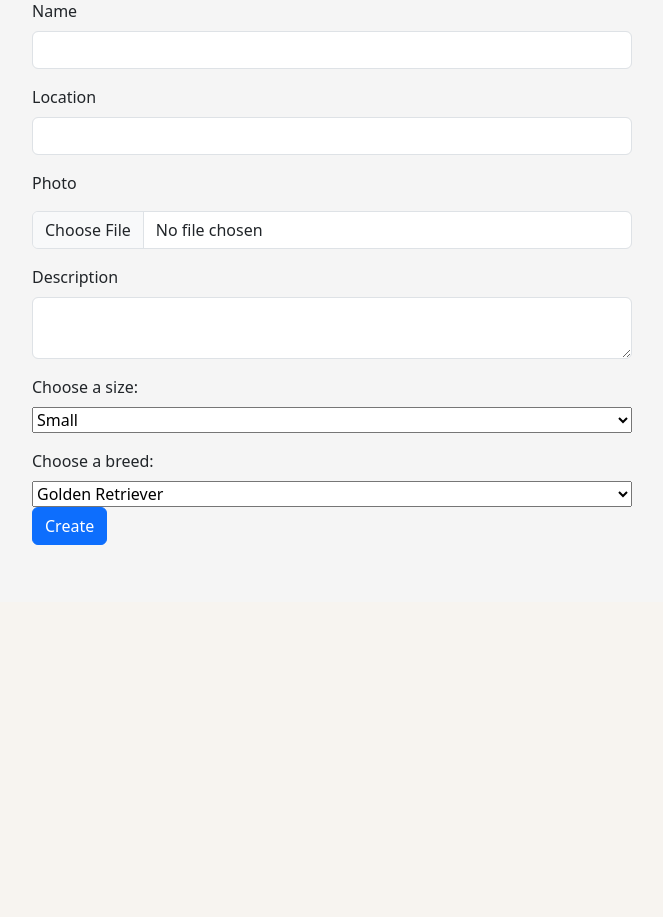
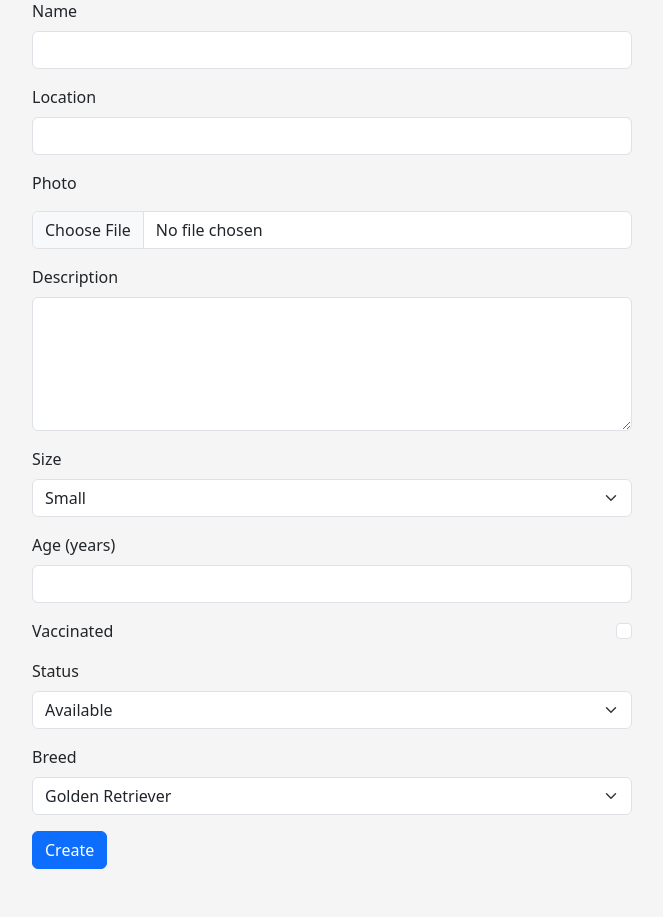
Before and after one commit to knsdev/animal_adoption, a PHP site: page /animal_create.php in a window 1280 px wide. Shown: the part 198-1115 px from the top of the page, without its empty margins (50-713 px from the left). Before the commit the page ends 743 px from the top, so only its background shows below. Run offline with PHP 8.4, Linux system fonts and the light colour scheme; the visitor is signed in with stand-in values (Sample User, id 1); data comes from the database, SQL or seed files in the repository; some web fonts are replaced.

Commit message:
Update animal_create form and add age, status inputs

```diff
--- a/website/animal_create.php
+++ b/website/animal_create.php
@@ -21,17 +21,9 @@ if (isset($_POST['create'])) {
   $picture = image_file_upload($_FILES['picture'], PICTURE_FOLDER_NAME);
   $_POST['picture'] = $picture[0];
 
-  switch ($picture[1]) {
-    case ImageFileUploadResult::Success:
-      break;
-
-    case ImageFileUploadResult::NoFileUploaded:
-      break;
-
-    default:
-      $errorPicture = image_file_get_error_message($picture[1]);
-      $error = true;
-      break;
+  if (!image_file_upload_is_success($picture[1])) {
+    $errorPicture = image_file_get_error_message($picture[1]);
+    $error = true;
   }
 
   $response = create_animal($_POST, $error);
@@ -88,13 +80,13 @@ if (isset($_POST['create'])) {
 
         <div class="form-group d-flex flex-column gap-2 mt-3">
           <label for="description">Description</label>
-          <textarea name="description" id="description" class="form-control"><?= $_POST['description'] ?? '' ?></textarea>
+          <textarea name="description" id="description" class="form-control" rows="5"><?= $_POST['description'] ?? '' ?></textarea>
         </div>
         <p class="text-danger fw-bold"><?= $response['data']['error_description'] ?? '' ?></p>
 
         <div class="form-group d-flex flex-column gap-2 mt-3">
-          <label for="size">Choose a size:</label>
-          <select name="size" id="size">
+          <label for="size">Size</label>
+          <select name="size" id="size" class="form-select">
             <?php
             $sizes = get_animal_sizes();
             $selectedSize = $_POST['size'] ?? '';
@@ -116,8 +108,43 @@ if (isset($_POST['create'])) {
         </div>
 
         <div class="form-group d-flex flex-column gap-2 mt-3">
-          <label for="breed_id">Choose a breed:</label>
-          <select name="breed_id" id="breed_id">
+          <label for="age">Age (years)</label>
+          <input type="number" name="age" id="age" class="form-control" value="<?= $_POST['age'] ?? '' ?>">
+        </div>
+        <p class="text-danger fw-bold"><?= $response['data']['error_age'] ?? '' ?></p>
+
+        <div class="form-group d-flex flex-row justify-content-between gap-2 mt-3">
+          <label for="vaccinated" class="form-check-label">Vaccinated</label>
+          <input type="checkbox" class="form-check-input" name="vaccinated" id="vaccinated" value="<?= $_POST['vaccinated'] ?? '' ?>">
+        </div>
+        <p class="text-danger fw-bold"><?= $response['data']['error_vaccinated'] ?? '' ?></p>
+
+        <div class="form-group d-flex flex-column gap-2 mt-3">
+          <label for="status">Status</label>
+          <select name="status" id="status" class="form-select">
+            <?php
+            $stati = get_animal_status_values();
+            $selectedSize = $_POST['size'] ?? '';
+
+            for ($i = 0; $i < count($stati); $i++) {
+              $statusValue = $stati[$i]['value'];
+              $statusName = $stati[$i]['name'];
+
+              echo "<option value='$statusValue'";
+
+              if ($statusValue == $selectedSize) {
+                echo " selected";
+              }
+
+              echo ">$statusName</option>";
+            }
+            ?>
+          </select>
+        </div>
+
+        <div class="form-group d-flex flex-column gap-2 mt-3">
+          <label for="breed_id">Breed</label>
+          <select name="breed_id" id="breed_id" class="form-select">
             <?php
             $breeds = get_animal_breeds();
             $selectedBreedId = $_POST['breed_id'] ?? '';
@@ -138,7 +165,7 @@ if (isset($_POST['create'])) {
           </select>
         </div>
 
-        <div>
+        <div class="mt-3">
           <input type="submit" name="create" value="Create" class="btn btn-primary">
         </div>
       </div>
--- a/website/components/animals.php
+++ b/website/components/animals.php
@@ -116,10 +116,12 @@ function validate_input_int($value, $nameForErrorMessage, $nameForMessage, &$res
   return true;
 }
 
-function validate_total_input($conn, $name, $location, $breed_id, &$res, &$error)
+function validate_total_input($conn, $data, &$res, &$error)
 {
-  validate_input_name($name, "error_name", "Name", ANIMAL_NAME_MIN_LENGTH, ANIMAL_NAME_MAX_LENGTH, $res, $error);
-  validate_input_name($location, "error_location", "Location", ANIMAL_LOCATION_MIN_LENGTH, ANIMAL_LOCATION_MAX_LENGTH, $res, $error);
+  validate_input_name($data['name'], "error_name", "Name", ANIMAL_NAME_MIN_LENGTH, ANIMAL_NAME_MAX_LENGTH, $res, $error);
+  validate_input_name($data['location'], "error_location", "Location", ANIMAL_LOCATION_MIN_LENGTH, ANIMAL_LOCATION_MAX_LENGTH, $res, $error);
+
+  $breed_id = $data['breed_id'];
 
   if (validate_input_int($breed_id, "error_breed_id", "Breed", $res, $error)) {
     $sql = "SELECT * FROM `breed` WHERE id=$breed_id";
@@ -135,53 +137,44 @@ function validate_total_input($conn, $name, $location, $breed_id, &$res, &$error
   }
 
   // TODO: Validate other fields
+  // is_numeric(age)
+  // age >= 0
 }
 
-function create_animal($data, $error)
+function create_animal(&$data, $error)
 {
   global $conn;
 
   if ($response = require_admin())
     return $response;
 
-  // $data = get_input_data();
-  $name = get_clean_input($data, 'name');
-  $location = get_clean_input($data, 'location');
-  $picture = get_clean_input($data, 'picture');
-  $description = get_clean_input($data, 'description');
-  $size = get_clean_input($data, 'size');
-  $age = get_clean_input($data, 'age');
-  $vaccinated = get_clean_input($data, 'vaccinated');
-  $status = get_clean_input($data, 'status');
-  $breed_id = get_clean_input($data, 'breed_id');
-
-  $_POST['name'] = $name;
-  $_POST['location'] = $location;
-  $_POST['picture'] = $picture;
-  $_POST['description'] = $description;
-  $_POST['size'] = $size;
-  $_POST['age'] = $age;
-  $_POST['vaccinated'] = $vaccinated;
-  $_POST['status'] = $status;
-  $_POST['breed_id'] = $breed_id;
+  $data['name'] = get_clean_input($data, 'name');
+  $data['location'] = get_clean_input($data, 'location');
+  $data['picture'] = get_clean_input($data, 'picture');
+  $data['description'] = get_clean_input($data, 'description');
+  $data['size'] = get_clean_input($data, 'size');
+  $data['age'] = get_clean_input($data, 'age');
+  $data['vaccinated'] = get_clean_input($data, 'vaccinated');
+  $data['status'] = get_clean_input($data, 'status');
+  $data['breed_id'] = get_clean_input($data, 'breed_id');
 
   $res = [];
-  validate_total_input($conn, $name, $location, $breed_id, $res, $error);
+  validate_total_input($conn, $data, $res, $error);
 
   if ($error) {
     return create_response("400", "Invalid input.", $res);
   } else {
     $sql = "INSERT INTO `animal` (`name`, `picture`, `location`, `description`, `size`, `age`, `vaccinated`, `status`, `breed_id`)
           VALUES (
-          '$name',
-          '$picture',
-          '$location',
-          '$description',
-          '$size',
-          '$age',
-          '$vaccinated',
-          '$status',
-          '$breed_id'
+          '{$data['name']}',
+          '{$data['picture']}',
+          '{$data['location']}',
+          '{$data['description']}',
+          '{$data['size']}',
+          '{$data['age']}',
+          '{$data['vaccinated']}',
+          '{$data['status']}',
+          '{$data['breed_id']}'
           )";
 
     $result = mysqli_query($conn, $sql);
@@ -228,6 +221,14 @@ function get_animal_sizes()
   ];
 }
 
+function get_animal_status_values()
+{
+  return [
+    ["value" => "available", "name" => "Available"],
+    ["value" => "adopted", "name" => "Adopted"],
+  ];
+}
+
 function get_animal_breeds()
 {
   global $conn;
--- a/website/components/file_upload.php
+++ b/website/components/file_upload.php
@@ -8,6 +8,11 @@ enum ImageFileUploadResult
   case InvalidFile;
   case TooLarge;
   case UnknownError;
+}
+
+function image_file_upload_is_success($result)
+{
+  return $result === ImageFileUploadResult::Success || $result === ImageFileUploadResult::NoFileUploaded;
 }
 
 function image_file_get_error_message($result)
```
